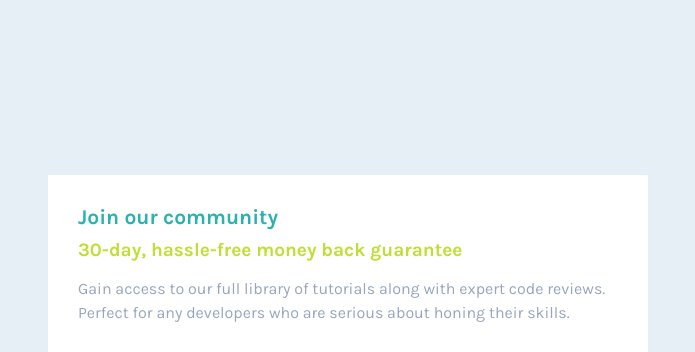
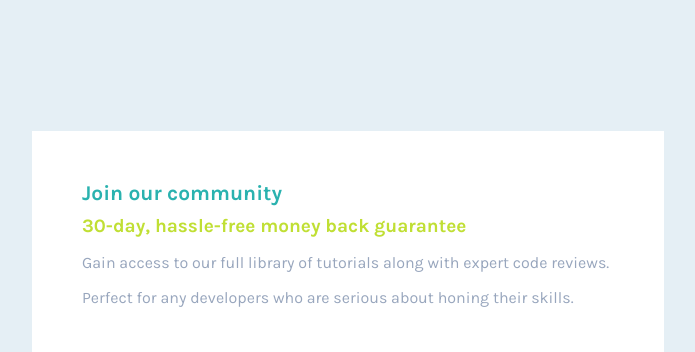
Before and after one commit to esgave/single-price-grid-component, a plain HTML site: page index.html in a window 1280 px wide. Shown: the top 352 px of the page, without its empty margins (292-987 px from the left). Drawn offline with Linux system fonts and the light colour scheme.

Commit message:
Minor improvements

```diff
--- a/css/style.css
+++ b/css/style.css
@@ -53,7 +53,7 @@ h3 {
     margin-bottom: 1rem;
 }
 
-.container {
+main {
     margin: 2rem;
 }
 
@@ -72,13 +72,12 @@ h3 {
 .first-column,
 .second-column,
 .third-column {
-    padding: 3rem;
+    padding: 5rem;
 }
 
 .first-column p {
     color: var(--GrayishBlue);
     margin-bottom: 0;
-    line-height: 1.5;
 }
 
 .third-column p {
@@ -87,6 +86,7 @@ h3 {
 
 .subscription-info p {
     margin: 0;
+    padding-top: .2rem;
 }
 
 .subscription-info span {
@@ -124,10 +124,10 @@ ul {
 
 @media (min-width: 768px) {
 
-    .container {
+    main {
         display: grid;
         grid-template-columns: repeat(2, minmax(0, 1fr));
-        max-width: 60rem;
+        width: 50%;
     }
 
     .first-column {
--- a/index.html
+++ b/index.html
@@ -17,12 +17,13 @@
 </head>
 
 <body>
-  <main class="container">
+  <main>
     <section class="first-column">
       <h1>Join our community</h1>
       <h2>30-day, hassle-free money back guarantee</h2>
-      <p>Gain access to our full library of tutorials along with expert code reviews. Perfect for any developers who are
-        serious about honing their skills.</p>
+      <p>Gain access to our full library of tutorials along with expert code reviews. </p>
+      <p>Perfect for any developers who are serious about honing their skills.
+      </p>
     </section>
 
     <section class="second-column">
@@ -46,7 +47,8 @@
         <li>New videos every week</li>
       </ul>
     </section>
-  </main> <!-- Container-->
+
+  </main>
 </body>
 
 </html>
```
Also changed, not shown: screenshot1.png, screenshot2.png.
